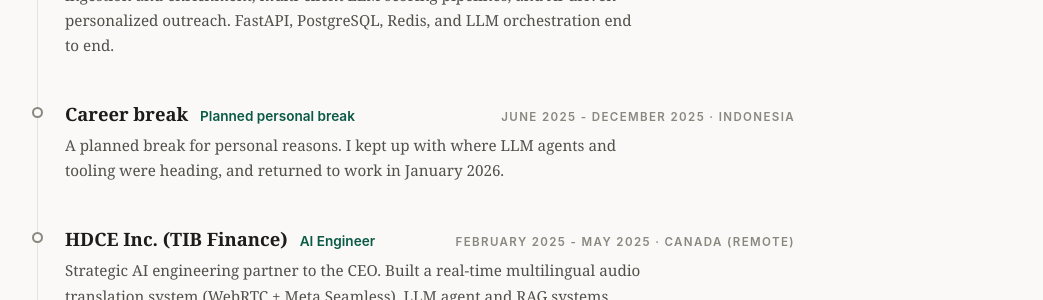
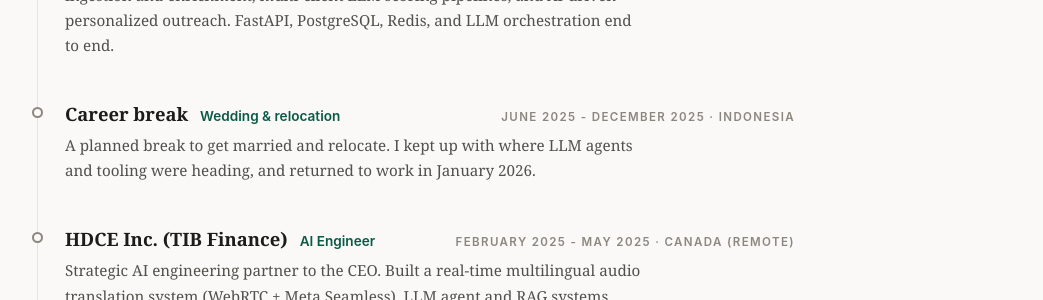
Before and after one commit to bashatahamal/bashatahamal.github.io, a Jekyll site: the page built from index.html, in a window 1280 px wide and 900 px high, scrolled down 3010 px. Shown: the part 152-452 px from the top of the window, without its empty margins (118-1161 px from the left). Built offline with Jekyll 4.4.1, drawn with Linux system fonts in a browser that asks for light colours.

Commit message:
Career break: restore wedding & relocation mention, keep it brief

```diff
--- a/_data/experience.yml
+++ b/_data/experience.yml
@@ -11,12 +11,12 @@
     orchestration end to end.
 
 - company: Career break
-  role: Planned personal break
+  role: Wedding & relocation
   period: June 2025 - December 2025
   location: Indonesia
   summary: >
-    A planned break for personal reasons. I kept up with where LLM agents and
-    tooling were heading, and returned to work in January 2026.
+    A planned break to get married and relocate. I kept up with where LLM
+    agents and tooling were heading, and returned to work in January 2026.
 
 - company: HDCE Inc. (TIB Finance)
   role: AI Engineer
```
